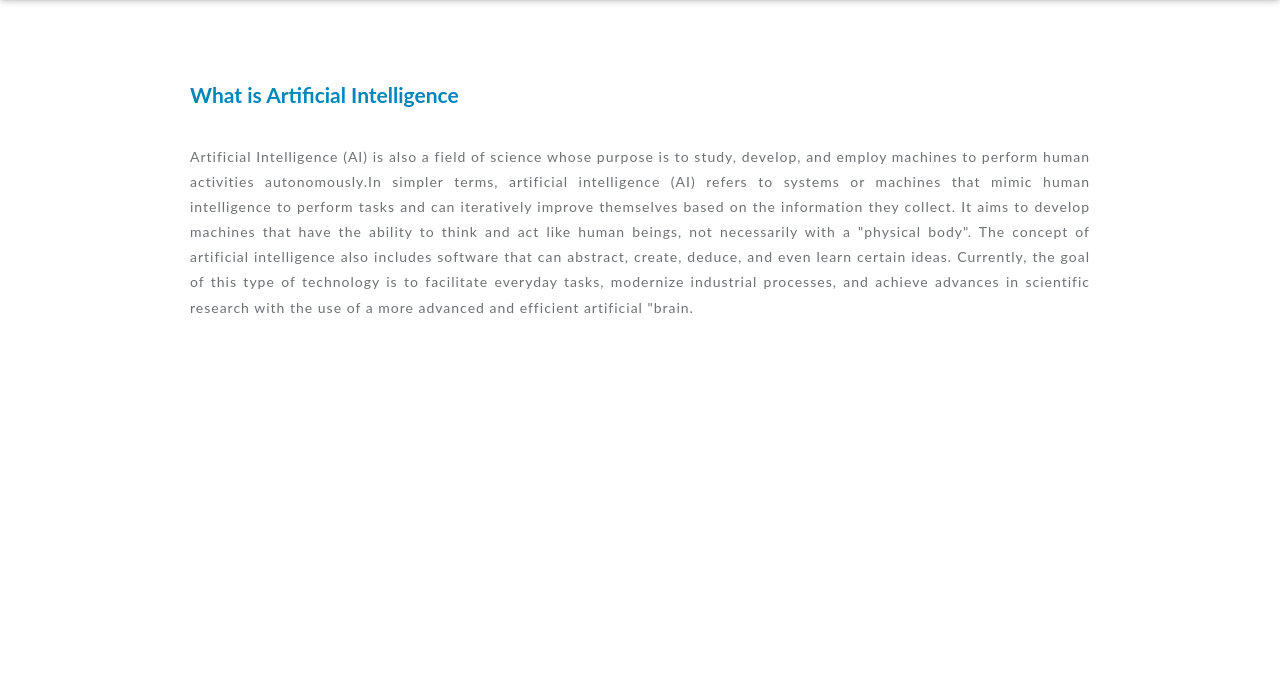
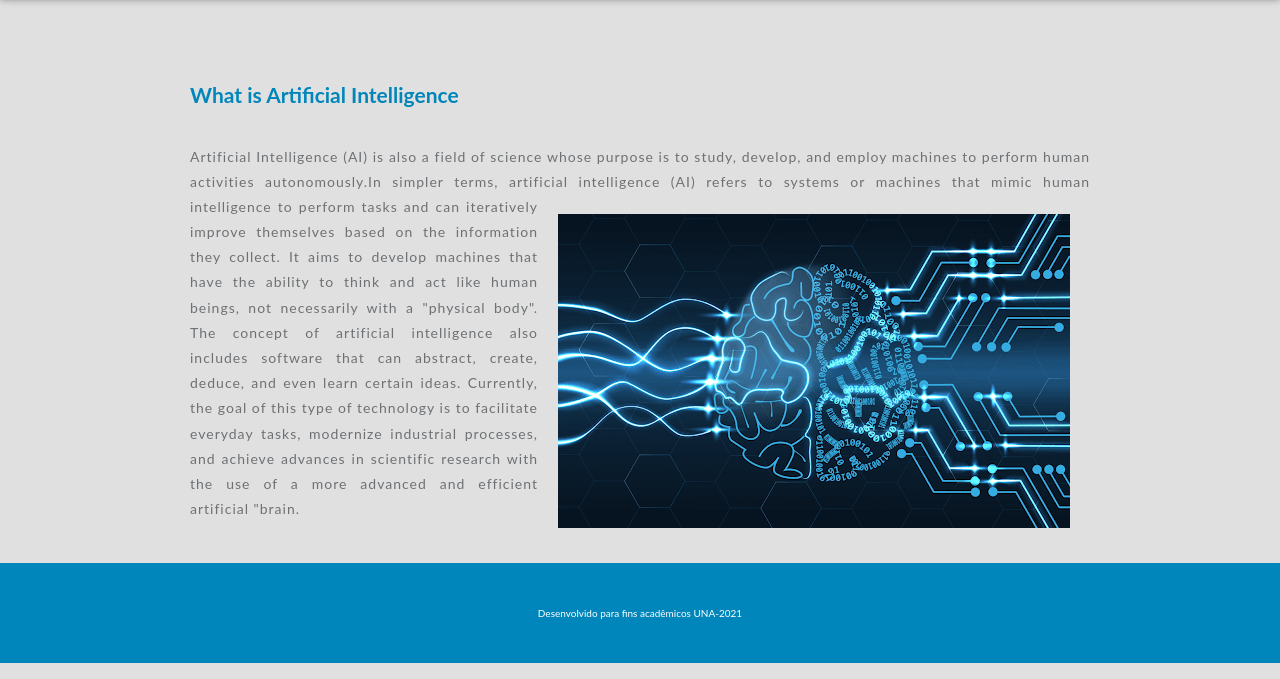
Before and after one commit to LuanaFernandesCosta/page-ia, a plain HTML site: page o-que-e.html in a window 1280 px wide. Shown: the part 121-800 px from the top of the page. Drawn offline with Linux system fonts and the light colour scheme.

Commit message:
adicionando imagens e footer

```diff
--- a/global.css
+++ b/global.css
@@ -27,6 +27,7 @@
            height: 100vh;
            font-size: 14px;
            line-height: 1.5;
+           background-color: #E0E0E0;
        }
 
        ul,
@@ -241,3 +242,25 @@
            font-family: 'Equinox';
            font-size: 15px;
        }
+
+       .img-text img {
+           display: inline-block;
+       }
+
+       footer {
+           display: flex;
+           flex-direction: column;
+           justify-content: center;
+           align-items: center;
+           width: 100%;
+           height: 100px;
+           background-color: #0086BA;
+           margin-top: 30px;
+       }
+
+       footer span {
+           font-size: 10px;
+           color: #fff;
+           font-family: "Lato", "Verdana", sans-serif;
+           margin: auto;
+       }
--- a/o-que-e.html
+++ b/o-que-e.html
@@ -31,16 +31,23 @@
         <div class="inner history">
             <H2 class="color-title"><strong> What is Artificial Intelligence</strong></H2>
             </br>
+
             <p class="p-custom">
-                Artificial Intelligence (AI) is also a field of science whose purpose is to study, develop, and employ machines to perform human activities autonomously.In simpler terms, artificial intelligence (AI) refers to systems or machines that mimic human intelligence
-                to perform tasks and can iteratively improve themselves based on the information they collect. It aims to develop machines that have the ability to think and act like human beings, not necessarily with a "physical body". The concept of
-                artificial intelligence also includes software that can abstract, create, deduce, and even learn certain ideas. Currently, the goal of this type of technology is to facilitate everyday tasks, modernize industrial processes, and achieve
-                advances in scientific research with the use of a more advanced and efficient artificial "brain.
+                Artificial Intelligence (AI) is also a field of science whose purpose is to study, develop, and employ machines to perform human activities autonomously.In simpler terms, artificial intelligence (AI) refers to systems or <img src="img/o-que-e.png"
+                    alt="ilustration" style="float: right; padding: 20px; "> machines that mimic human intelligence to perform tasks and can iteratively improve themselves based on the information they collect. It aims to develop machines that have the ability
+                to think and act like human beings, not necessarily with a "physical body". The concept of artificial intelligence also includes software that can abstract, create, deduce, and even learn certain ideas. Currently, the goal of this type
+                of technology is to facilitate everyday tasks, modernize industrial processes, and achieve advances in scientific research with the use of a more advanced and efficient artificial "brain.
             </p>
+
+
 
         </div>
     </section>
 
+    <footer>
+        <span> Desenvolvido para fins acadêmicos UNA-2021</span>
+    </footer>
+
 </body>
 
 </html>
```
Also changed, not shown: Curiosidades.html (+4 -0 lines), RedesSociais.html (+4 -1 lines), aplicacao.html (+4 -0 lines), como-usar.html (+3 -0 lines), historia.html (+3 -1 lines), index.html (+2 -0 lines), ranking.html (+3 -1 lines), IMG/curiosity.jpg (added), IMG/github-icon-white-6.jpg (added), IMG/o-que-e.png (added), IMG/smart-social-media.png (added).
